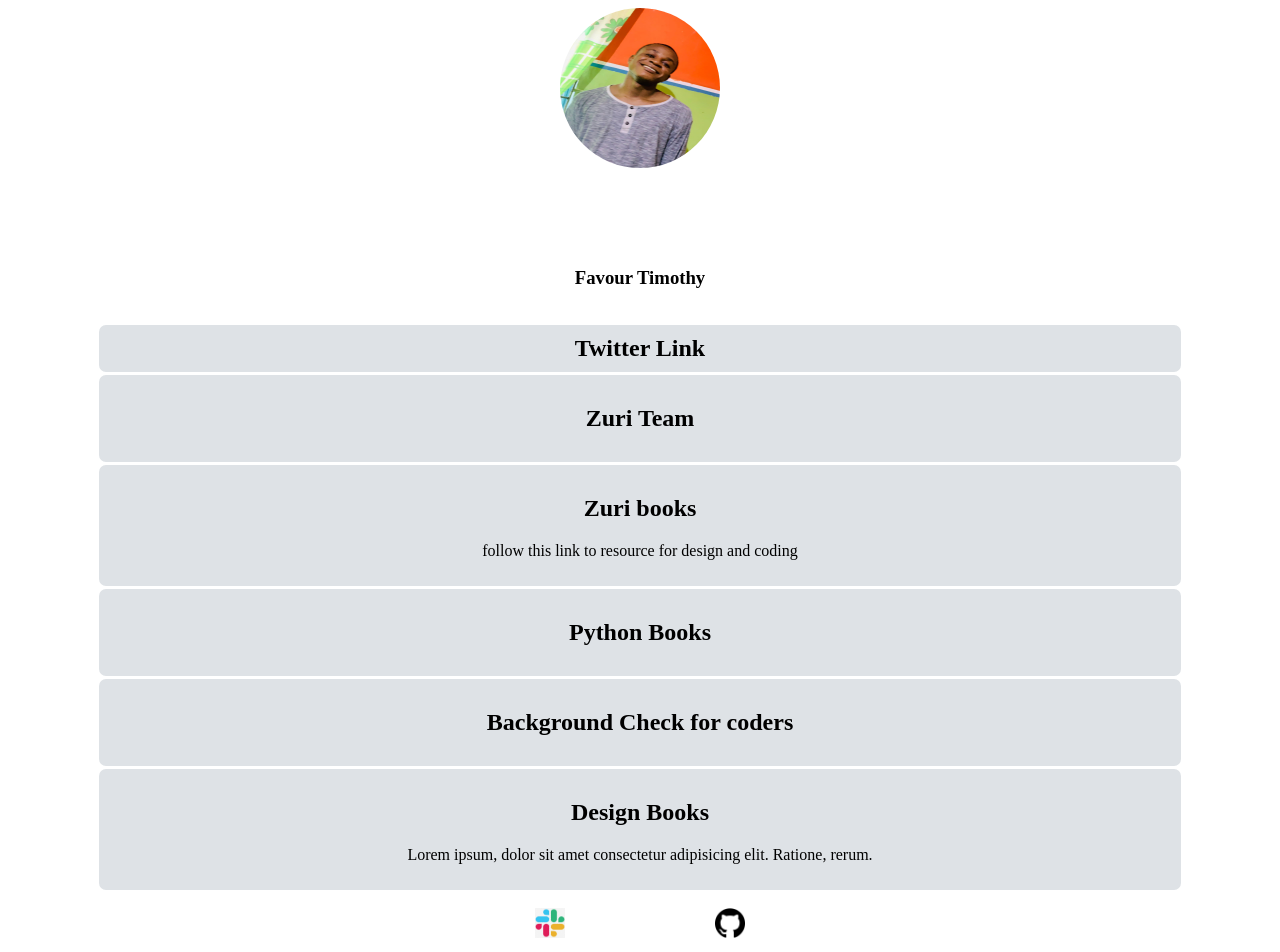
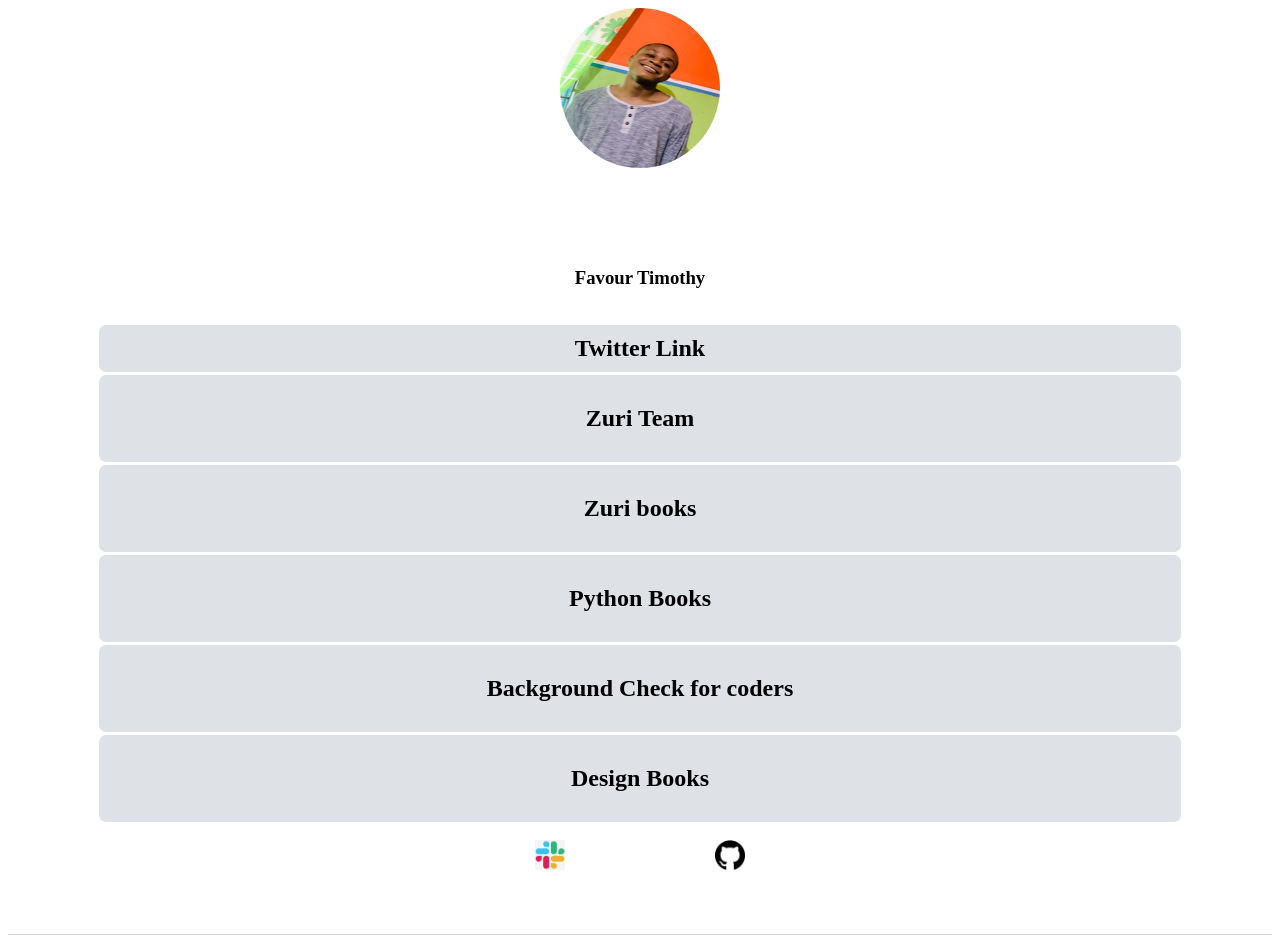
Before and after one commit to wyenelle/hng-page-2022, a React (Vite) app: page / in a window 1280 px wide. Shown: the top 952 px of the page. Built offline with nearby package versions, Linux system fonts and the light colour scheme.

Commit message:
added the title attribute

```diff
--- a/src/components/Home/Home.jsx
+++ b/src/components/Home/Home.jsx
@@ -13,6 +13,7 @@ const Home = () => {
 
       <div className="links">
         <a href="twitter.com/shunnode" id="twitter" role='button'><h2 className="link-text"> Twitter Link </h2></a>
+
         <a  href="https://training.zuri.team/" id="btn_zuri" role="button">
           {" "}
           <div className="link-text">
@@ -20,15 +21,15 @@ const Home = () => {
 
         </a>
 
-        <a id="books" href="https://books.zuri.team" role="button">
+        <a id="books" href="https://books.zuri.team" title="follow this link to resource for design and coding" role="button">
           <div className="link-text">
           <h2>Zuri books</h2>
-          <p> follow this link to resource for design and coding </p>
+
           </div>
         </a>
 
-        <a
-          href="https://https://books.zuri.team/python-for-beginners?ref_id=<favourkcb"
+        <a title="Python books broken down to your level of understanding"
+          href="https://https://books.zuri.team/python-for-beginners?ref_id=s-h-u-n"
           id="book_python"
           role="button"
         >
@@ -36,19 +37,15 @@ const Home = () => {
           <div className="link-text"> <h2>Python Books</h2></div>
         </a>
 
-        <a href="https://background.zuri.team" id="pitch" role="button">
+        <a href="https://background.zuri.team" id="pitch" role="button" title=" checkr">
           {" "}
          <div className="link-text"> <h2>Background Check for coders</h2></div>
         </a>
 
-        <a href="href://books.zuri.team/design-rules">
+        <a href="href://books.zuri.team/design-rules" id="book_design" title=" this is the best design book around for now">
           <div className="link-text">
           <h2>Design Books</h2>
-          <p>
-            {" "}
-            Lorem ipsum, dolor sit amet consectetur adipisicing elit. Ratione,
-            rerum.
-          </p>
+
           </div>
         </a>
       </div>
```
Also changed, not shown: src/components/footer/i4g.png (added), src/components/footer/ingressive.jpeg (added).
